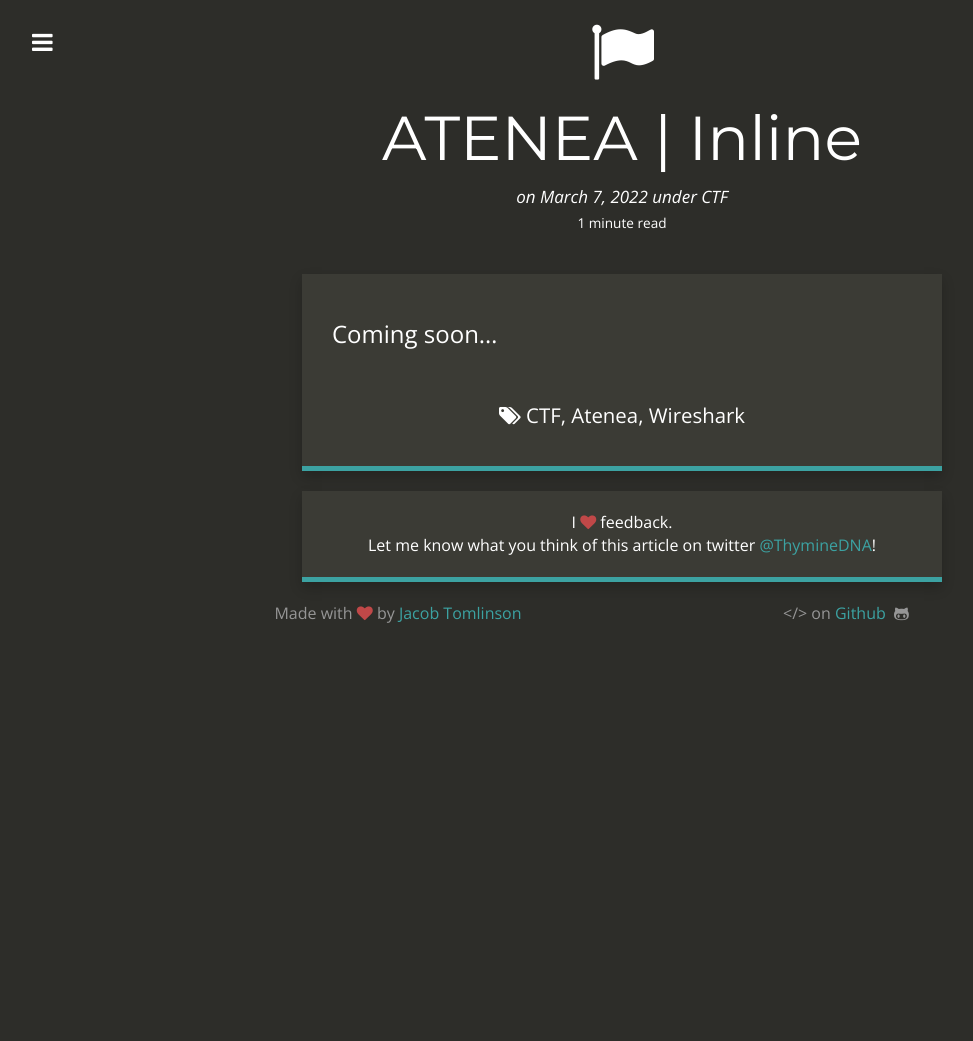
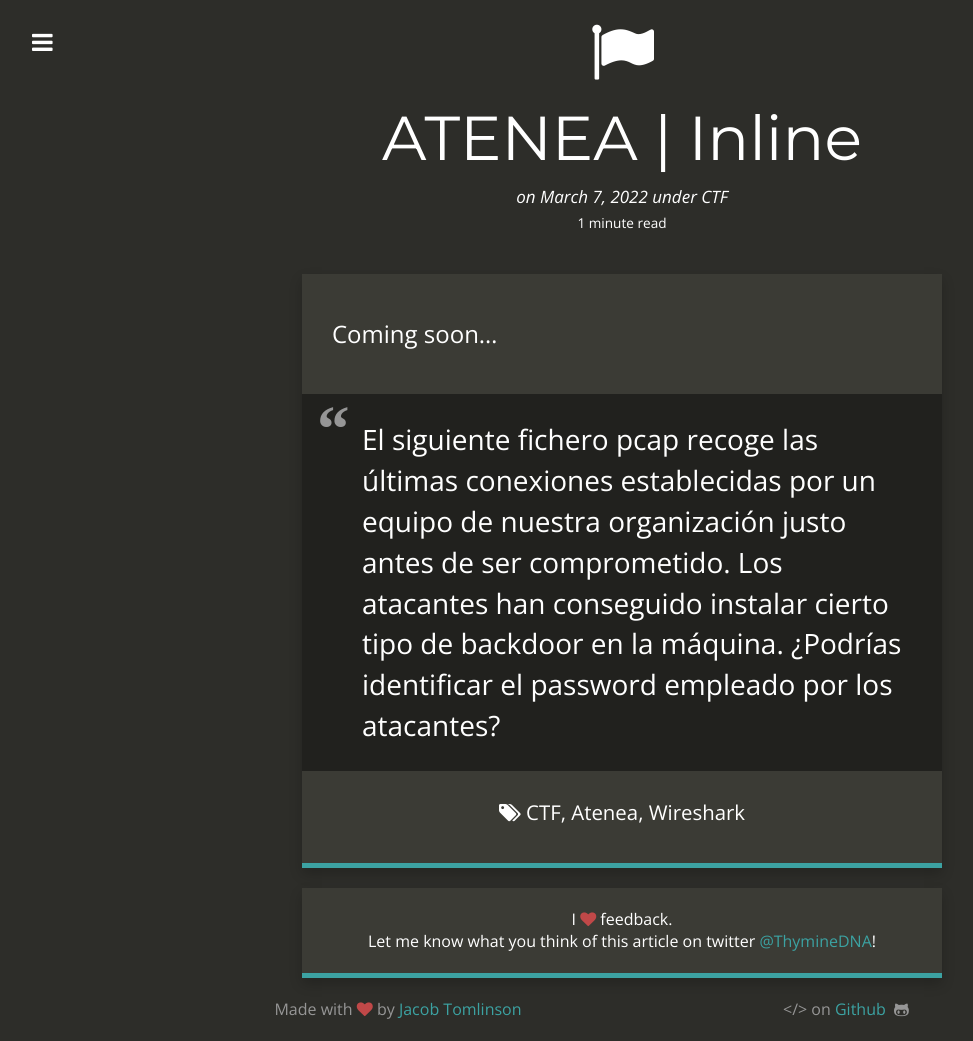
Before and after one commit to Andreasrn/Andreasrn.github.io, a Jekyll site: the page built from _posts/2022-03-07-ATENEA CTF - Inline.md, in a window 1280 px wide. Shown: the whole page, without its empty margins (18-991 px from the left). Built offline with Jekyll 4.4.1, drawn with Linux system fonts in a browser that asks for light colours; nearby versions of some CDN libraries; before the commit the page ends 900 px from its top, so only the background shows below that.

Commit message:
start post

```diff
--- a/_posts/2022-03-07-ATENEA CTF - Inline.md
+++ b/_posts/2022-03-07-ATENEA CTF - Inline.md
@@ -11,3 +11,4 @@ tags:
  - Wireshark
 ---
 Coming soon...
+> El siguiente fichero pcap recoge las últimas conexiones establecidas por un equipo de nuestra organización justo antes de ser comprometido. Los atacantes han conseguido instalar cierto tipo de backdoor en la máquina. ¿Podrías identificar el password empleado por los atacantes?
```
